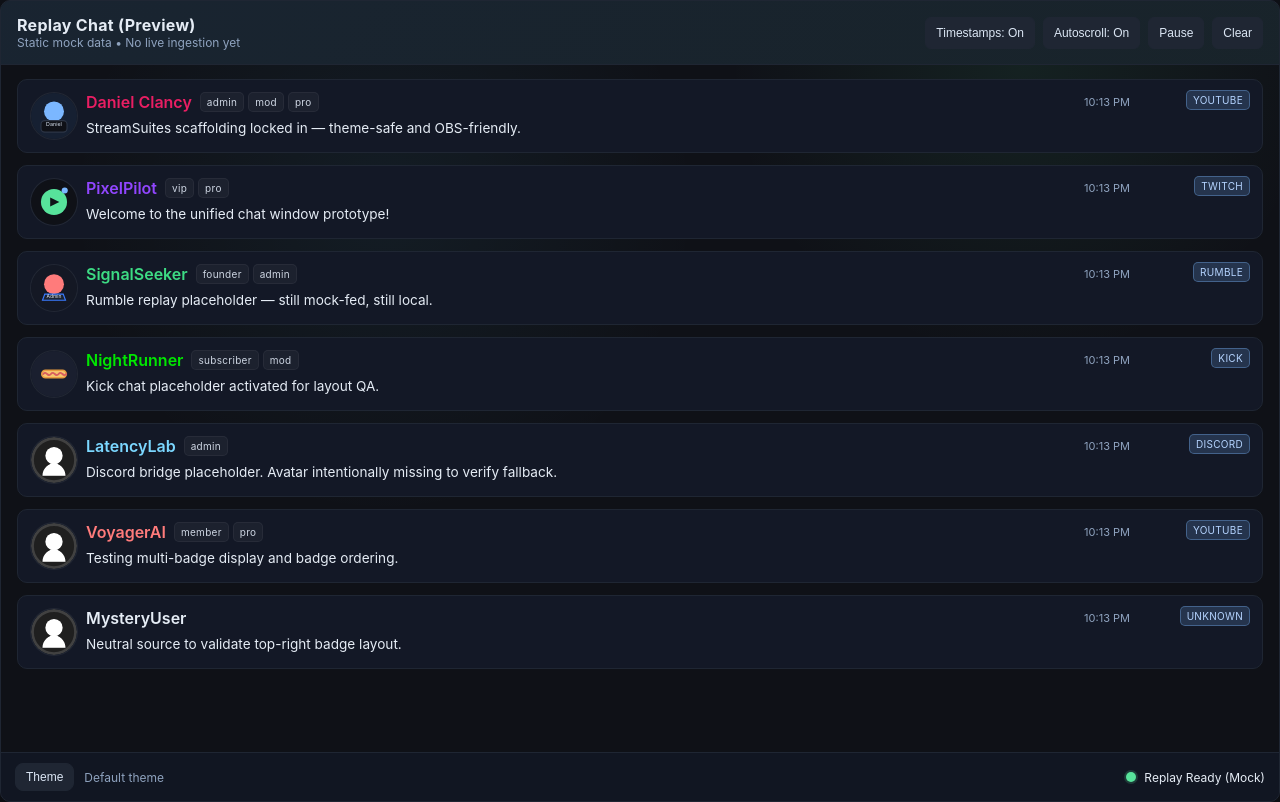
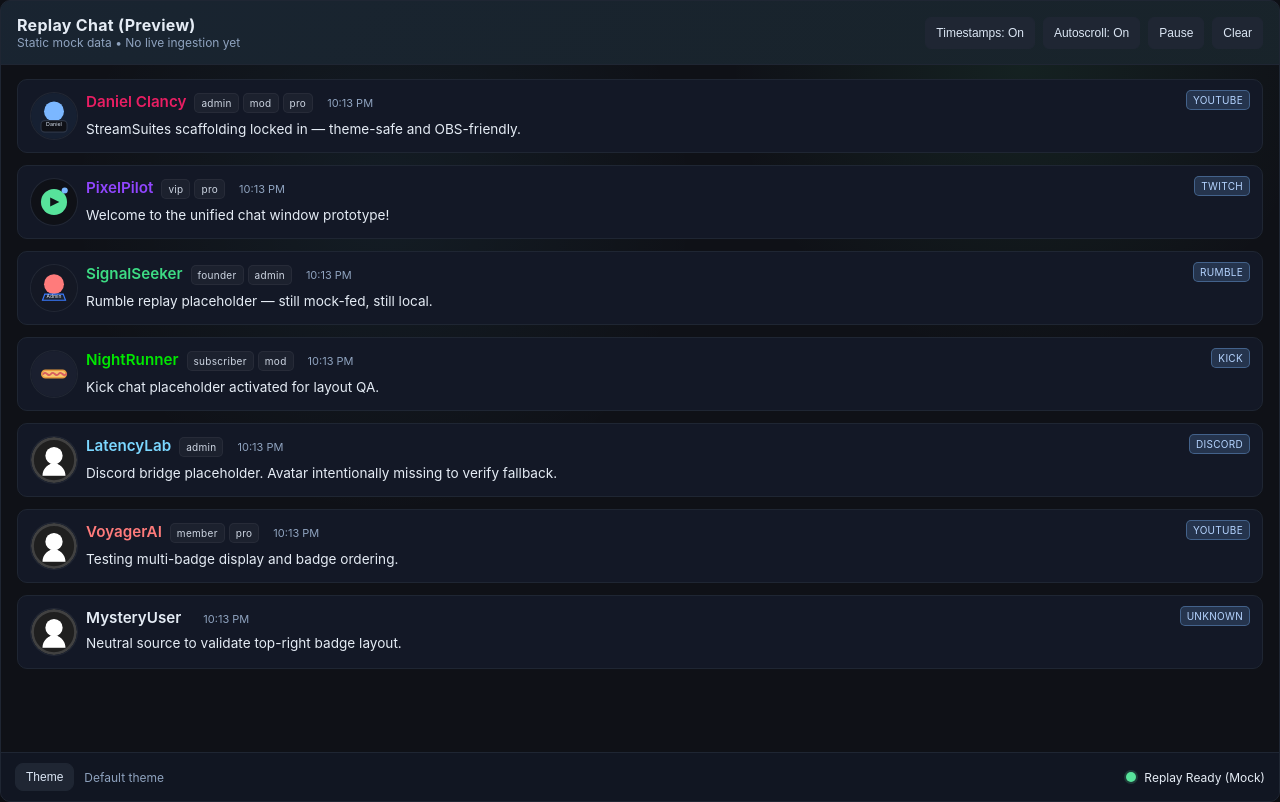
Before and after one commit to BSMediaGroup/StreamSuites, a Python web app: template services/chat_replay/templates/chat_window.html in a window 1280 px wide. Run offline with Jinja, Linux system fonts and the light colour scheme; the template is opened without the code that fills it, so the values that code supplies are empty.

Commit message:
Align chat overlay layout with dashboard

```diff
--- a/services/chat_replay/static/chat.css
+++ b/services/chat_replay/static/chat.css
@@ -111,7 +111,7 @@
   border: 1px solid var(--chat-border);
   border-radius: 10px;
   animation: fadeIn 180ms ease;
-  align-items: start;
+  align-items: flex-start;
 }
 
 .overlay-entry {
@@ -135,6 +135,11 @@
 .overlay-entry .avatar-shell {
   width: var(--avatar-size-overlay);
   height: var(--avatar-size-overlay);
+}
+
+.chat-entry .avatar-shell,
+.overlay-entry .avatar-shell {
+  align-self: flex-start;
 }
 
 .avatar-shell img.avatar {
@@ -163,13 +168,14 @@
 
 .meta-line {
   display: flex;
-  align-items: center;
+  align-items: baseline;
   gap: 8px;
   flex-wrap: wrap;
 }
 
 .author {
   font-weight: 600;
+  font-size: 0.95rem;
 }
 
 .badges-inline {
@@ -245,7 +251,7 @@
 .timestamp {
   color: var(--chat-muted);
   font-size: 11px;
-  margin-left: auto;
+  margin-left: 6px;
 }
 
 .chat-footer {
--- a/services/chat_replay/static/chat_mock_data.js
+++ b/services/chat_replay/static/chat_mock_data.js
@@ -1,5 +1,8 @@
 // Placeholder mock data for unified chat replay and live surfaces.
 // This file is intentionally static and will be replaced by runtime-fed data in future stages.
+
+const chatAssetBase = (window.chatAssetBase || "assets/").replace(/\/?$/, "/");
+const withAsset = (path) => `${chatAssetBase}${path.replace(/^\//, "")}`;
 
 const chatMessages = [
   {
@@ -7,7 +10,7 @@ const chatMessages = [
     platform: "youtube",
     author: {
       display_name: "Daniel Clancy",
-      avatar_url: "../../../docs/assets/placeholders/daniel.svg",
+      avatar_url: withAsset("placeholders/daniel.svg"),
       color: "#e91e63",
       badges: ["admin", "mod", "pro"],
     },
@@ -20,7 +23,7 @@ const chatMessages = [
     platform: "twitch",
     author: {
       display_name: "PixelPilot",
-      avatar_url: "../../../docs/assets/placeholders/streamsuites.svg",
+      avatar_url: withAsset("placeholders/streamsuites.svg"),
       color: "#9146ff",
       badges: ["vip", "pro"],
     },
@@ -33,7 +36,7 @@ const chatMessages = [
     platform: "rumble",
     author: {
       display_name: "SignalSeeker",
-      avatar_url: "../../../docs/assets/placeholders/daniel-badge.svg",
+      avatar_url: withAsset("placeholders/daniel-badge.svg"),
       color: "#3ddc84",
       badges: ["founder", "admin"],
     },
@@ -46,7 +49,7 @@ const chatMessages = [
     platform: "kick",
     author: {
       display_name: "NightRunner",
-      avatar_url: "../../../docs/assets/placeholders/hotdog.svg",
+      avatar_url: withAsset("placeholders/hotdog.svg"),
       color: "#00e701",
       badges: ["subscriber", "mod"],
     },
@@ -85,7 +88,7 @@ const chatMessages = [
     platform: "unknown",
     author: {
       display_name: "MysteryUser",
-      avatar_url: "../../../docs/assets/icons/ui/profile.svg",
+      avatar_url: withAsset("icons/ui/profile.svg"),
       color: null,
       badges: [],
     },
@@ -138,7 +141,7 @@ function renderBadgeRow(entry) {
 }
 
 function renderChatLog(target, entries) {
-  const defaultAvatarSrc = "../../../docs/assets/icons/ui/profile.svg";
+  const defaultAvatarSrc = withAsset("icons/ui/profile.svg");
 
   target.innerHTML = "";
   entries.forEach((entry) => {
--- a/services/chat_replay/templates/chat_overlay_obs.html
+++ b/services/chat_replay/templates/chat_overlay_obs.html
@@ -12,7 +12,10 @@
     body { margin: 0; background: transparent; }
   </style>
 </head>
-<body class="overlay-shell" data-mode="replay">
+<body class="overlay-shell" data-mode="replay" data-asset-base="assets/">
+  <script>
+    window.chatAssetBase = (document.body.dataset.assetBase || "assets/").replace(/\/?$/, "/");
+  </script>
   <section class="overlay-log" id="overlay-log" data-overlay="true" aria-label="Overlay chat messages"></section>
 
   <script src="../static/chat_mock_data.js"></script>
--- a/services/chat_replay/templates/chat_replay_window.html
+++ b/services/chat_replay/templates/chat_replay_window.html
@@ -9,7 +9,10 @@
   <link rel="stylesheet" href="../static/themes/theme-slate.css" />
   <link rel="stylesheet" href="../static/themes/theme-midnight.css" />
 </head>
-<body class="chat-shell">
+<body class="chat-shell" data-asset-base="assets/">
+  <script>
+    window.chatAssetBase = (document.body.dataset.assetBase || "assets/").replace(/\/?$/, "/");
+  </script>
   <section class="chat-window">
     <header class="chat-header">
       <div>
--- a/services/chat_replay/templates/chat_window.html
+++ b/services/chat_replay/templates/chat_window.html
@@ -10,7 +10,10 @@
   <link rel="stylesheet" href="../static/themes/theme-slate.css" />
   <link rel="stylesheet" href="../static/themes/theme-midnight.css" />
 </head>
-<body class="chat-shell" data-mode="replay">
+<body class="chat-shell" data-mode="replay" data-asset-base="assets/">
+  <script>
+    window.chatAssetBase = (document.body.dataset.assetBase || "assets/").replace(/\/?$/, "/");
+  </script>
   <section class="chat-window" id="chat-window">
     <header class="chat-header">
       <div class="header-copy">
```
